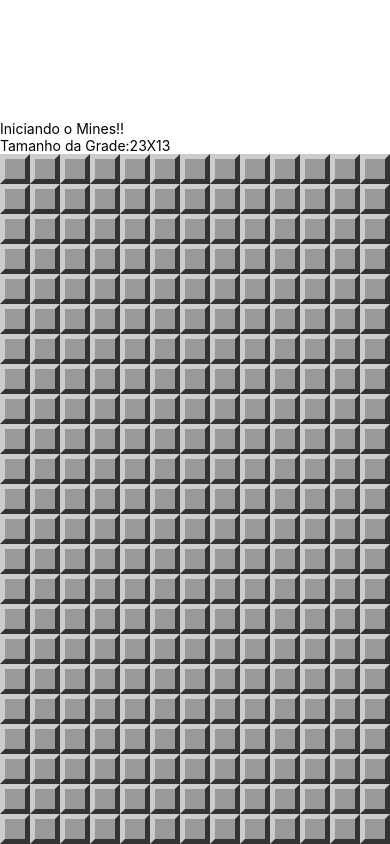
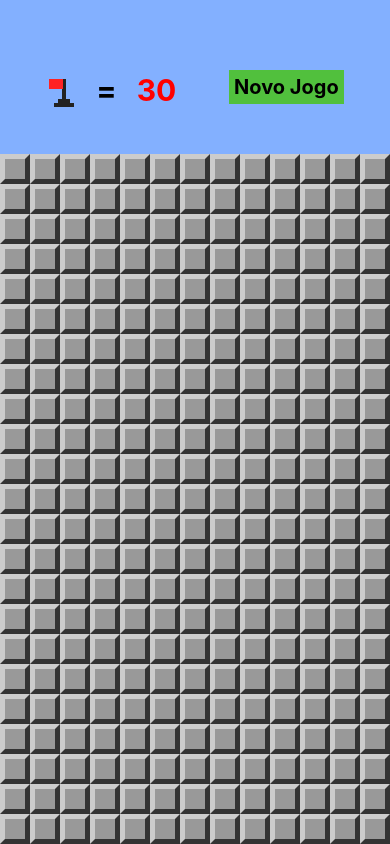
Before and after one commit to jardeljj/Mines, a React Native app: screen / in a window 390 px wide. Built offline with nearby package versions, Linux system fonts and the light colour scheme.

Commit message:
Criando o cabeçalho da aplicação e iplementando as flags

```diff
--- a/App.js
+++ b/App.js
@@ -2,7 +2,8 @@
 import { StyleSheet, Text, View, SafeAreaView, Alert } from 'react-native';
 import params from './src/Params';
 import MineField from './src/components/MineField';
-import { creatMinedBoard, cloneBoard, openField, hadExplosion, wonGame, showMines, invertflag } from './src/functions';
+import { creatMinedBoard, cloneBoard, openField, hadExplosion, wonGame, showMines, invertflag, flagsUsed } from './src/functions';
+import Header from './src/components/Header';
 
 export default class App extends Component {
 
@@ -77,13 +78,14 @@
   render() {
     return (
       <SafeAreaView style={styles.container}>
-        <Text >Iniciando o Mines!!</Text>
-        <Text >Tamanho da Grade:
-          {params.getRowsAmount()}X{params.getColumnsAmount()}</Text>
+        {/* <Text >Tamanho da Grade:
+          {params.getRowsAmount()}X{params.getColumnsAmount()}</Text> */}
+        <Header flagsLeft={this.minesAmount() - flagsUsed(this.state.board)}
+          onNewGame={() => this.setState(this.createState())} />
         <View style={styles.board}>
           <MineField board={this.state.board}
             onOpenField={this.onOpenField}
-            onSelectField={this.onSelectField}/>
+            onSelectField={this.onSelectField} />
         </View>
       </SafeAreaView>
     )
--- /dev/null
+++ b/src/components/Header.js
@@ -0,0 +1,62 @@
+import React from "react";
+import { View, StyleSheet, Text, TouchableOpacity } from "react-native";
+import Flag from "./Flag";
+
+export default props => {
+    return (
+        <View style={styles.container}>
+            <View style={styles.flagContainer}>
+                <TouchableOpacity onPress={props.onFlagPress} style={styles.flagButton}>
+                    <Flag bigger />
+                </TouchableOpacity>
+                <Text style={styles.igualStyle}>=</Text>
+                <Text style={styles.flagsLeft}>{props.flagsLeft}</Text>
+            </View>
+            <TouchableOpacity style={styles.button} onPress={props.onNewGame}>
+                <Text style={styles.buttonLabel}>Novo Jogo</Text>
+            </TouchableOpacity>
+        </View>
+    )
+}
+
+const styles = StyleSheet.create({
+    container: {
+        flex: 1,
+        flexDirection: 'row',
+        backgroundColor: '#83b0ff',
+        alignItems: 'center',
+        justifyContent: 'space-around',
+        paddingTop: 20,
+        paddingHorizontal: 20,
+    },
+    flagContainer: {
+        flexDirection: 'row',
+    },
+    flagButton: {
+        marginTop: 10,
+        minWidth: 30,
+    },
+    igualStyle: {
+        fontSize: 30,
+        fontWeight: "bold",
+        color: 'black',
+        paddingTop: 5,
+        marginLeft: 20,
+    },
+    flagsLeft: {
+        fontSize: 30,
+        fontWeight: "bold",
+        color: 'red',
+        paddingTop: 5,
+        marginLeft: 20,
+    },
+    button: {
+        backgroundColor: '#51c03d',
+        padding: 5,
+    },
+    buttonLabel: {
+        fontSize: 20,
+        color: 'black',
+        fontWeight: 'bold'
+    },
+})
--- a/src/functions.js
+++ b/src/functions.js
@@ -96,6 +96,8 @@
     field.flagged = !field.flagged
 }
 
+const flagsUsed = board => fields(board).filter(field => field.flagged).length
+
 export {
     creatMinedBoard,
     cloneBoard,
@@ -103,5 +105,6 @@
     hadExplosion,
     wonGame,
     showMines,
-    invertflag
+    invertflag,
+    flagsUsed
 }
```
